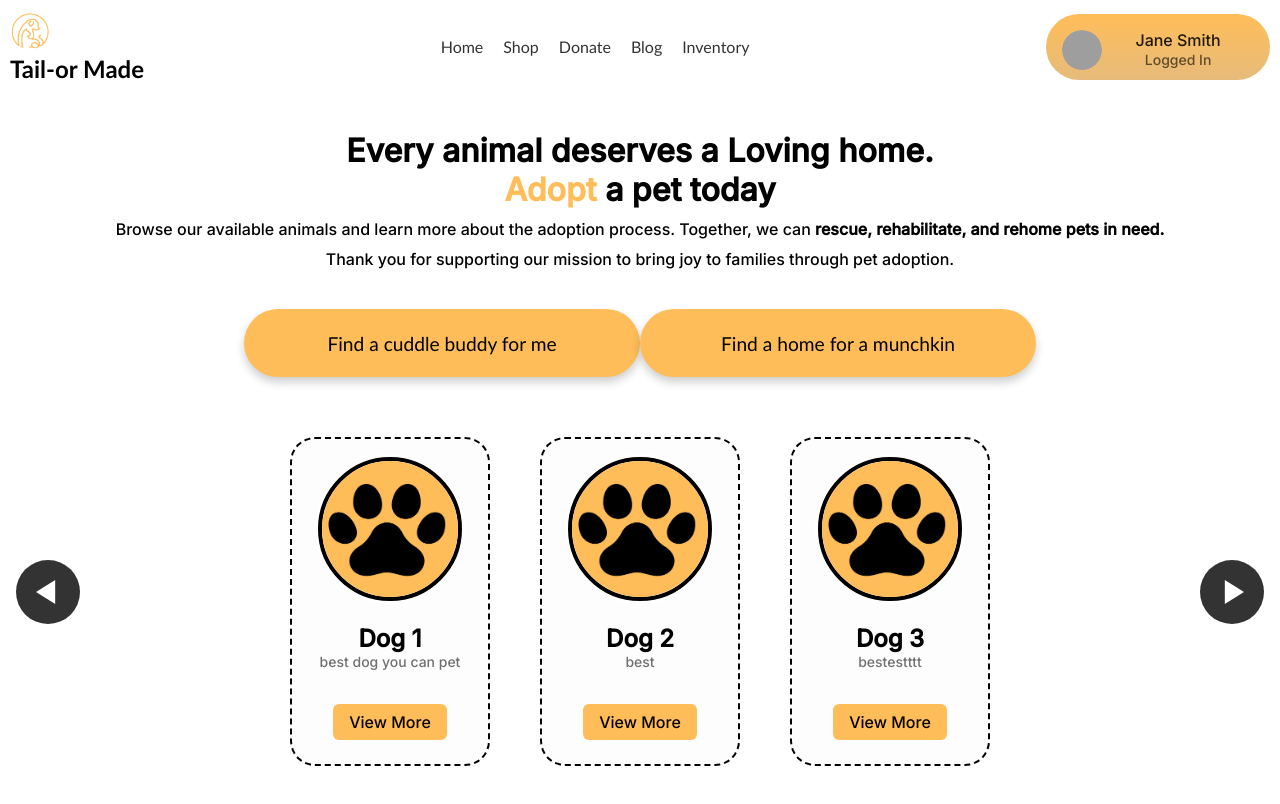
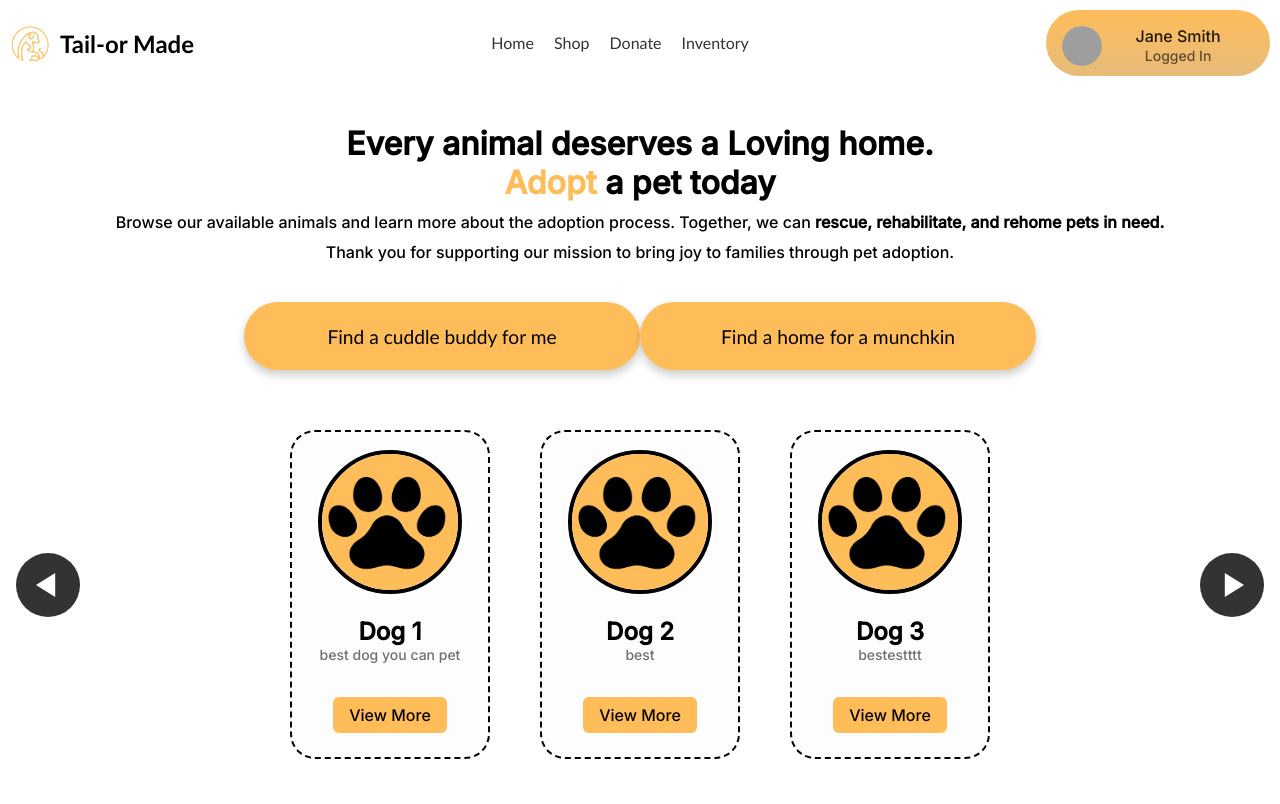
Before and after one commit to MansiSeth/miniproject_petAdoption, a Vue app: page / in a window 1280 px wide. Shown: the top 804 px of the page. Built offline with nearby package versions, Linux system fonts and the light colour scheme; grey boxes are pictures that could not be loaded.

Commit message:
navbar logo fix, blog removed

```diff
--- a/src/components/MyNavbar.vue
+++ b/src/components/MyNavbar.vue
@@ -8,7 +8,6 @@
       <li><router-link to="/">Home</router-link></li>
       <li><router-link to="/shop">Shop</router-link></li>
       <li><router-link to="/donate">Donate</router-link></li>
-      <li><router-link to="/blog">Blog</router-link></li>
       <li><router-link to="/inventory">Inventory</router-link></li>
     </ul>
 
@@ -44,6 +43,12 @@
   padding: 10px;
   background-color: #fff;
 }
+
+.navbar-logo {
+  display: flex;
+  align-items: center;
+}
+
 
 .navbar-logo img {
   height: 40px;
```
